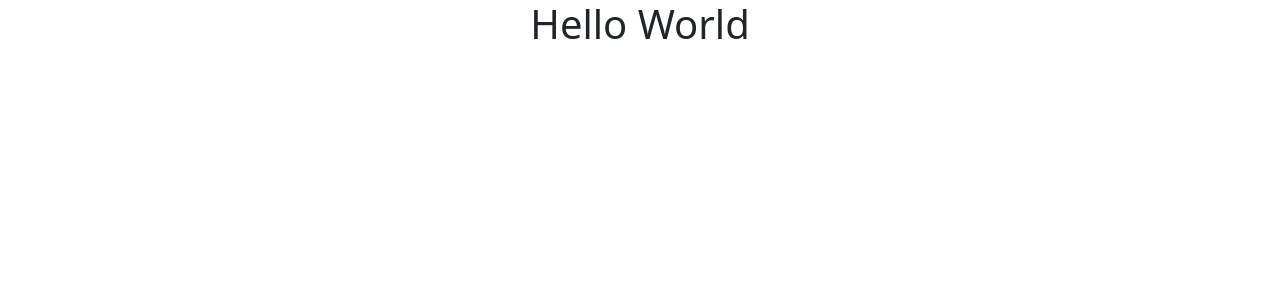
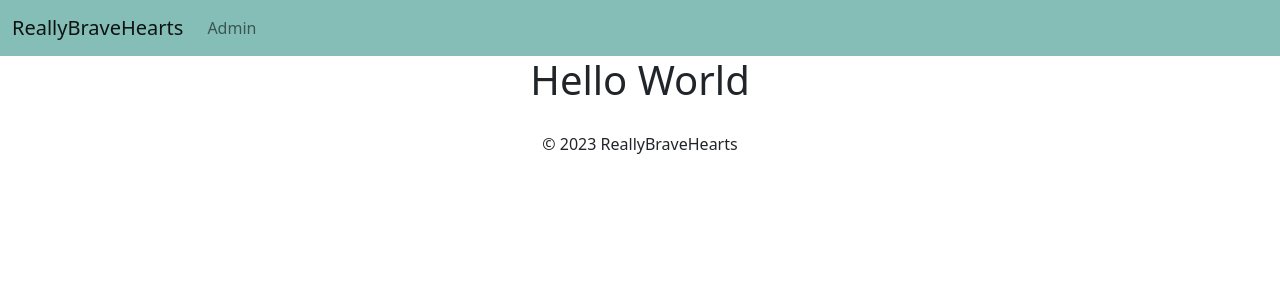
Before and after one commit to harryhmx/nomatro, a Django app: page / in a window 1280 px wide. Shown: the top 300 px of the page. Run offline with Django 3.2, Linux system fonts and the light colour scheme; style sheets or scripts are compiled from the project's sources; some libraries are stand-ins or nearby versions.

Commit message:
Update index page by adding header & footer, and using sass

```diff
--- /dev/null
+++ b/archive/static/stylesheets/_base.scss
@@ -0,0 +1,19 @@
+$navbar-color:  #84beb6;
+$navbar-height: 56px;
+
+.normal {
+  padding-top: $navbar-height;
+
+  header {
+    nav.navbar {
+      background-color: $navbar-color;
+    }
+  }
+
+  footer {
+    .site-info {
+      padding-top:    20px;
+      padding-bottom: 10px;
+    }
+  }
+}
--- /dev/null
+++ b/archive/static/stylesheets/styles.scss
@@ -0,0 +1,12 @@
+@import 'base';
+
+$bg-color-screen: #bee5eb;
+$padding-screen:  80px;
+
+.main-body {
+  .header-screen {
+    background-color: $bg-color-screen;
+    padding-top:      $padding-screen;
+    padding-bottom:   $padding-screen;
+  }
+}
--- a/archive/templates/base.html
+++ b/archive/templates/base.html
@@ -4,7 +4,9 @@
 {% include "head.html" %}
 
 <body class="normal">
+  {% include "header.html" %}
   {% block main_body %}{% endblock %}
+  {% include "footer.html" %}
 </body>
 
 </html>
--- /dev/null
+++ b/archive/templates/footer.html
@@ -0,0 +1,7 @@
+<footer>
+  <div class="site-info">
+    <div class="container text-center">
+      <p>&copy; 2023 {{ app_name }}</p>
+    </div>
+  </div>
+</footer>
--- a/archive/templates/head.html
+++ b/archive/templates/head.html
@@ -1,4 +1,5 @@
 {% load static %}
+{% load sass_tags %}
 
 <head>
   <meta charset="utf-8"/>
@@ -7,6 +8,8 @@
   <title>{{ head_title|default:'Nomatro' }}</title>
   <!-- Shortcut Icon -->
   <link rel="shortcut icon" href="{% static '/images/rbh-logo.png' %}"/>
+  <!-- Customize styles -->
+  <link rel="stylesheet" href="{% sass_src 'stylesheets/styles.scss' %}"/>
   <!-- Bootstrap CSS -->
   <link rel="stylesheet" href="https://cdn.staticfile.org/bootstrap/5.1.3/css/bootstrap.min.css"/>
   <!-- Bootstrap JS -->
--- /dev/null
+++ b/archive/templates/header.html
@@ -0,0 +1,18 @@
+<header>
+  <!-- Navbar -->
+  <nav class="navbar fixed-top navbar-expand-lg navbar-light">
+    <div class="container-fluid">
+      <a class="navbar-brand" href="{% url 'home' %}">{{ app_name }}</a>
+      <button class="navbar-toggler" type="button" data-bs-toggle="collapse" data-bs-target="#navbar" aria-controls="navbar" aria-expanded="false" aria-label="Toggle navigation">
+        <span class="navbar-toggler-icon"></span>
+      </button>
+      <div class="collapse navbar-collapse" id="navbar">
+        <ul class="navbar-nav ml-auto">
+          <li class="nav-item">
+            <a class="nav-link" href="/admin/">Admin</a>
+          </li>
+        </ul>
+      </div>
+    </div>
+  </nav>
+</header>
--- a/archive/views.py
+++ b/archive/views.py
@@ -7,5 +7,6 @@ def index(request):
     context = {
       'head_title': 'ReallyBraveHearts',
       'body_title': 'Hello World',
+      'app_name':   'ReallyBraveHearts',
     }
     return HttpResponse(template.render(context, request))
```
Also changed, not shown: nomatro/settings.py (+9 -0 lines), 1 other file.
